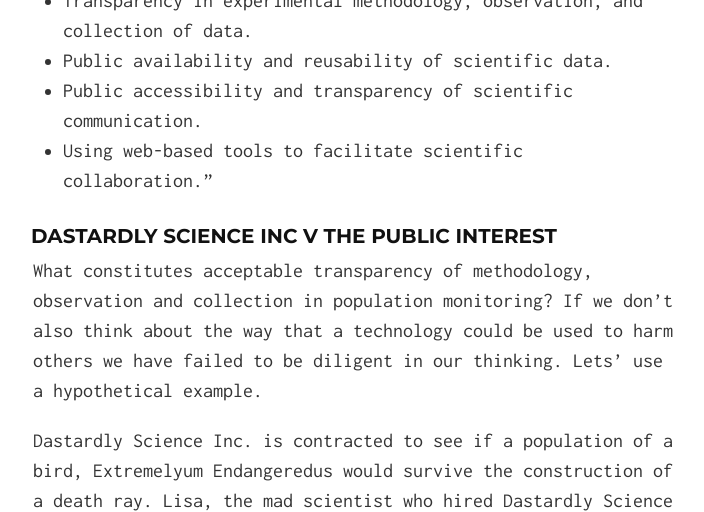
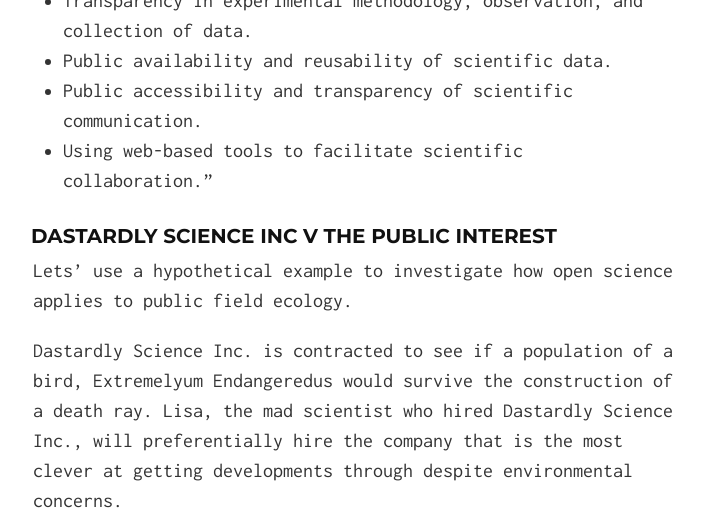
Before and after one commit to CodeforAustralia/biodiversity, a Jekyll site: the page built from _posts/2016-08-30-Open_Science_choke-Points.md, in a window 1280 px wide and 900 px high, scrolled down 1548 px, cut to the strip 0-512 px from the top of the window. Shown: the whole strip, without its empty margins (287-991 px from the left). Built offline with Jekyll 4.4.1, drawn with Linux system fonts in a browser that asks for light colours.

Commit message:
paragraphs missing

```diff
--- a/_posts/2016-08-30-Open_Science_choke-Points.md
+++ b/_posts/2016-08-30-Open_Science_choke-Points.md
@@ -20,7 +20,7 @@ This is an apt metaphor. Although ‘open science’ may have defenders in state
 *   Using web-based tools to facilitate scientific collaboration.”
 
 ### Dastardly Science Inc v The Public Interest
-What constitutes acceptable transparency of methodology, observation and collection in population monitoring? If we don’t also think about the way that a technology could be used to harm others we have failed to be diligent in our thinking. Lets’ use a hypothetical example.
+Lets’ use a hypothetical example to investigate how open science applies to public field ecology.
 
 Dastardly Science Inc. is contracted to see if a population of a bird, Extremelyum Endangeredus would survive the construction of a death ray.  Lisa, the mad scientist who hired Dastardly Science Inc., will preferentially hire the company that is the most clever at getting developments through despite environmental concerns.
 
```
